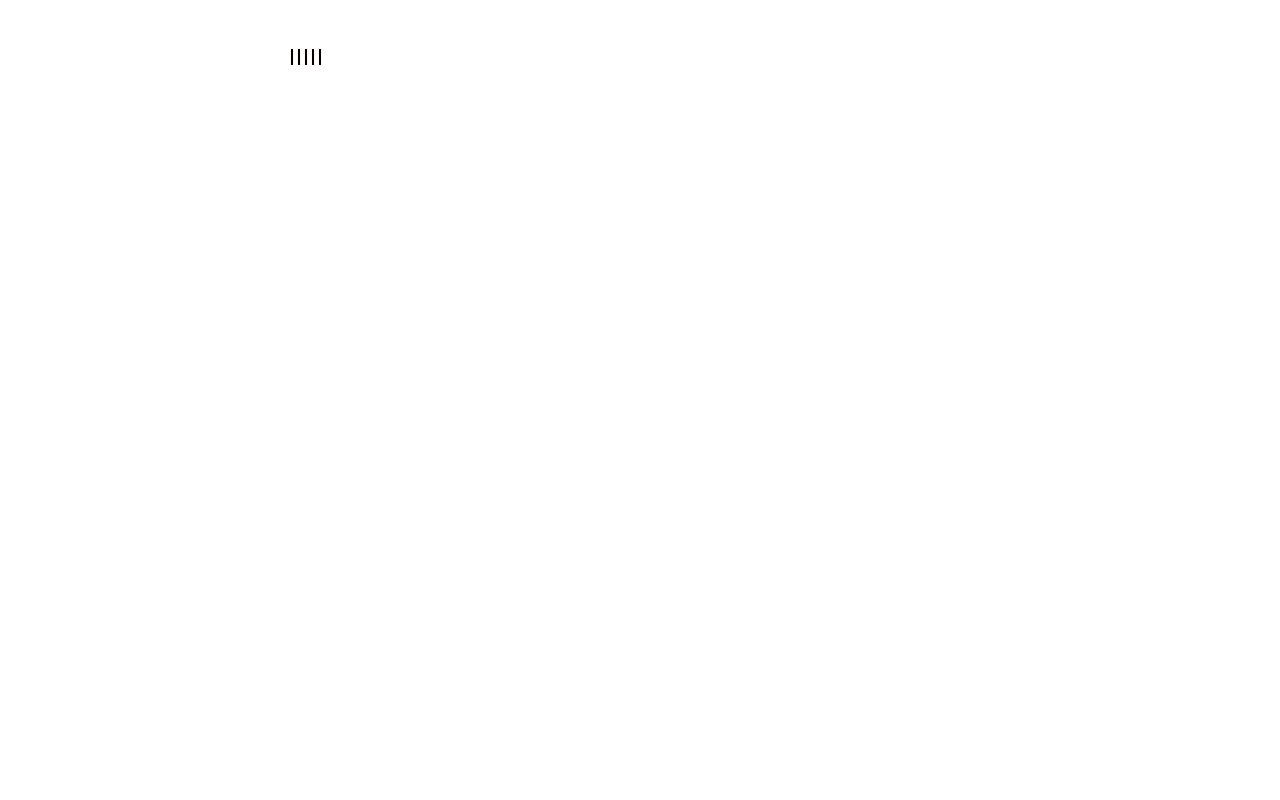
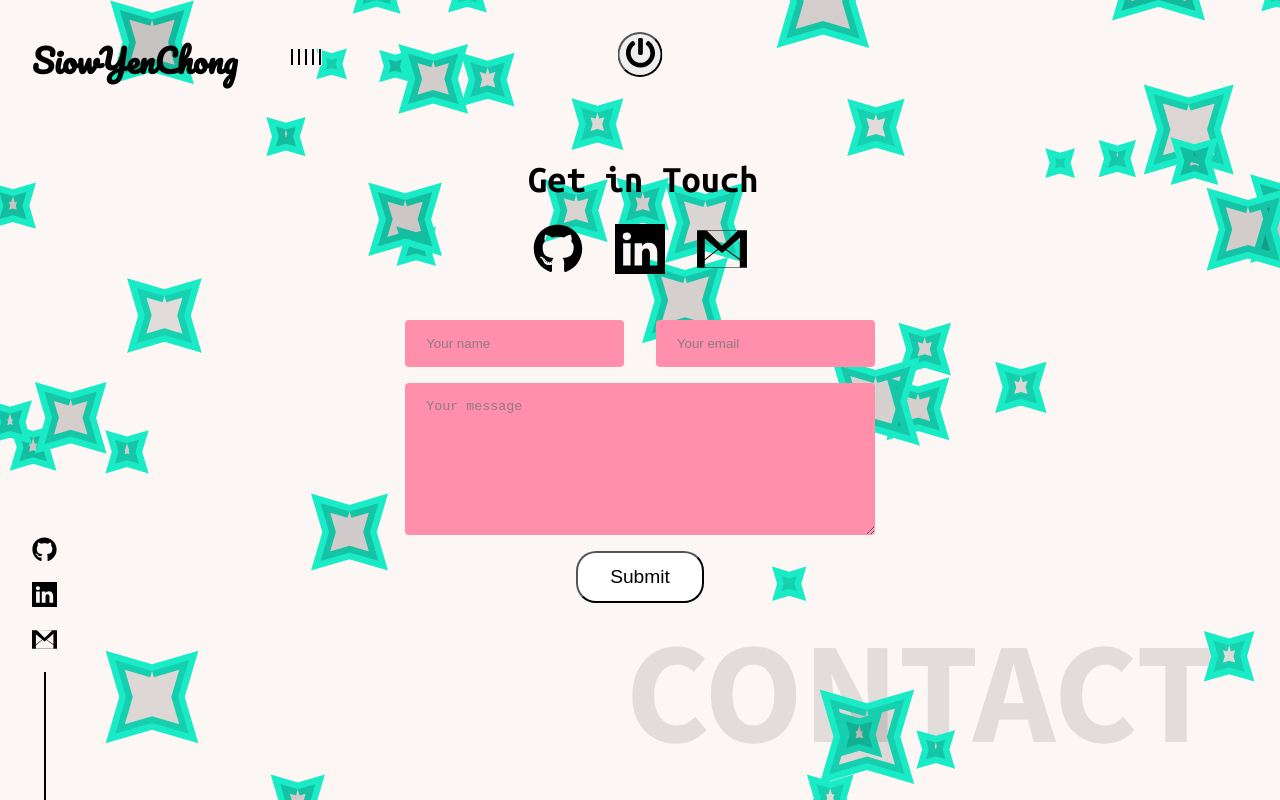
Before and after one commit to SiowYenChong/Portfolio-React-FramerMotion, a React (Create React App) app: page /contact in a window 1280 px wide. Before the commit this address had no page. Built offline with nearby package versions, Linux system fonts and the light colour scheme.

Commit message:
Added contact page

```diff
--- a/src/App.js
+++ b/src/App.js
@@ -8,6 +8,7 @@ import AboutPage from './components/AboutPage';
 import BlogPage from './components/BlogPage';
 import WorkPage from './components/WorkPage';
 import MySkillsPage from './components/MySkillsPage';
+import ContactPage from './components/ContactPage';
 import { AnimatePresence, motion } from 'framer-motion';
 import SoundBar from './subComponents/SoundBar';
 
@@ -32,6 +33,7 @@ function App() {
               <Route path="blog" element={<BlogPage />} />
               <Route path="work" element={<WorkPage />} />
               <Route path="skills" element={<MySkillsPage />} />
+              <Route path="contact" element={<ContactPage />} />
             </Routes>
           </motion.div>
         </AnimatePresence>
--- a/src/components/AboutPage.js
+++ b/src/components/AboutPage.js
@@ -43,7 +43,7 @@ const Main = styled.div`
     z-index: 3;
     line-index: 1.5;
     display: flex;
-    justofy-content: center;
+    justify-content: center;
     align-items: center;
     font-size: calc(0.6rem + 1vw);
     backdrop-filter: blur(4px);
--- /dev/null
+++ b/src/components/ContactPage.js
@@ -0,0 +1,174 @@
+import React from 'react';
+import { ThemeProvider, keyframes } from 'styled-components';
+import { LightTheme, DarkTheme } from './Theme';
+import styled from 'styled-components';
+import LogoComponent from '../subComponents/LogoComponent';
+import SocialIcons from '../subComponents/Sociallcons';
+import PowerButton from '../subComponents/PowerButton';
+import CustomParticle from '../subComponents/CustomParticle';
+import BigTitle from '../subComponents/BigTitle';
+import { Github, LinkedIn, Gmail } from '../components/AllSvgs';
+
+
+const Box = styled.div`
+    background-color: ${props => props.theme.body};
+    width: 100vw;
+    height: 100vh;
+    position: relative;
+    overflow: hidden;
+    z-index: 2; // Set a higher z-index for the Box component
+`;
+
+const ContactSection = styled.div`
+    width: 100vw;
+    padding: calc(2.5rem + 2.5vw) 0;
+    display: flex;
+    flex-direction: column;
+    align-items: center;
+    justify-content: center;
+    z-index: 3;
+`
+const Title = styled.h1`
+    color: ${props => props.theme.text};
+    width: 50vw;
+    height: 50vh;
+    font-size: calc(1.6rem + 1vw);
+    margin-bottom: 3rem;
+    position: absolute;
+    right: calc(3rem + 5vw);
+    top: 10rem;
+    font-family: 'Ubuntu Mono', monospace;
+    font-weight: 900;
+    z-index: 3;
+`
+const Icons = styled.div`
+  display: inline-flex;
+  margin-bottom: 3rem;
+  align-items: center;
+  position: absolute;
+  top: 14rem;
+  z-index: 3;
+  a {
+    &:not(:last-child) {
+      margin-right: 2rem;
+    }
+    &:hover {
+      filter: invert(20%);
+      sepia(100%) saturate(300%) hue-rotate(180deg);
+    }
+  }
+`;
+
+const Form = styled.form`
+    position: absolute;
+    top: 20rem;
+    z-index: 4;
+    display: flex;
+    flex-direction: column;
+    justify-content: center;
+    input{
+        padding: 1rem calc(0.5rem + 1vw);
+        margin-bottom: 1rem;
+        background-color: #ff8fab;
+        border: none;
+        border-radius: 4px;
+        &:active, &:focus{
+            border: none;
+            outline: none;
+            background-color: #ff8fab;
+        }
+        &::placeholder{
+            opacity: 0.8;
+        }
+        &[name="name"]{
+            margin-right: 2rem;
+        }
+    }
+    textarea{
+        padding: 1rem calc(0.5rem + 1vw);
+        margin-bottom: 1rem;
+        background-color: #ff8fab;
+        border: none;
+        border-radius: 4px;
+        &:active, &:focus{
+            border: none;
+            outline: none;
+            background-color: #ff8fab;
+        }
+        &::placeholder{
+            opacity: 0.8;
+        }
+    }
+    button{
+        padding: 0.8rem 2rem;
+        background-color: white;
+        border-radius: 20px;
+        font-size: 1.2rem;
+        cursor: pointer;
+        transition: all 0.2s;
+        &:hover{
+            transform: scale(1.1);
+        }
+        &:active{
+            transform: scale(0.9);
+        }
+    }
+`;
+
+const Row = styled.div`
+
+`
+
+const ParticleContainer = styled.div`
+    position: absolute;
+    top: 0;
+    left: 0;
+    width: 100%;
+    height: 100%;
+    z-index: 1; // Set a lower z-index for the ParticleComponent container
+`;
+
+const ContactPage = (props) => {
+    return (
+        <ThemeProvider theme={LightTheme}>
+            <Box>
+                <LogoComponent theme = 'light'/>
+                <SocialIcons theme = 'light'/>
+                <PowerButton/>
+                    <ContactSection>
+                        <Title>
+                            Get in Touch
+                        </Title>
+                        <Icons>
+                            <a href="https://github.com/SiowYenChong" target="_blank">
+                            <Github width={50} height={50} fill='black' />
+                            </a>
+                            <a href="https://www.linkedin.com/in/chong-siow-yen" target="_blank">
+                            <LinkedIn width={50} height={50} fill='black' />
+                            </a>
+                            <a href="mailto:Clairechong998@gmail.com" target="_blank">
+                            <Gmail width={50} height={50} fill='black' />
+                            </a>
+                        </Icons>
+                        <Form>
+                            <Row>
+                                <input type="text" name="name" placeholder="Your name" />
+                                <input type="email" name="email" placeholder="Your email" />
+                            </Row>
+                            <textarea name="message" placeholder="Your message" cols="30" rows="8"></textarea>
+                            <div style = {{margin: "0 auto"}}>
+                                <button>Submit</button>
+                            </div>
+                        </Form>
+                    </ContactSection>
+                    <ParticleContainer>
+                        <CustomParticle />
+                    </ParticleContainer>
+                <BigTitle text = 'CONTACT' top = '75%' right = '5%'/>
+            </Box>
+        </ThemeProvider>
+    );
+};
+
+
+export default ContactPage
--- a/src/components/Main.js
+++ b/src/components/Main.js
@@ -4,7 +4,6 @@ import PowerButton from '../subComponents/PowerButton';
 import LogoComponent from '../subComponents/LogoComponent';
 import Sociallcons from '../subComponents/Sociallcons';
 import Intro from './Intro';
-import { NavLink } from 'react-router-dom';
 import { Heart } from './AllSvgs';
 import { useState } from 'react';
 import { motion } from 'framer-motion';
@@ -194,9 +193,7 @@ const Main = () => {
                     </motion.h2>
                 </ResumeContainer>
 
-            <Contact
-            target="_blank"
-            href="mailto:Clairechong998@gmail.com"
+            <Contact href="/contact"
             >
             <motion.h2
                 initial={{
--- /dev/null
+++ b/src/config/particlesConfigCustom.js
@@ -0,0 +1,60 @@
+const particlesConfigCustom = {
+  fpsLimit: 60,
+  particles: {
+    number: {
+      value: 139,
+      density: { enable: true, value_area: 2886.1417095579413 }
+    },
+    color: { value: "#000000" },
+    shape: {
+      type: "star",
+      stroke: { width: 13, color: "#19ebc6" },
+      polygon: { nb_sides: 4 },
+      image: { src: "img/github.svg", width: 80, height: 100 }
+    },
+    opacity: {
+      value: 0.21646062821684559,
+      random: true,
+      anim: { enable: false, speed: 1, opacity_min: 0.1, sync: false }
+    },
+    size: {
+      value: 28.05971106514665,
+      random: true,
+      anim: { enable: false, speed: 40, size_min: 0.1, sync: false }
+    },
+    line_linked: {
+      enable: false,
+      distance: 400.85301521638075,
+      color: "#000000",
+      opacity: 0.32068241217310456,
+      width: 1.4430708547789706
+    },
+    move: {
+      enable: true,
+      speed: 6,
+      direction: "bottom",
+      random: false,
+      straight: false,
+      out_mode: "out",
+      bounce: false,
+      attract: { enable: false, rotateX: 600, rotateY: 1200 }
+    }
+  },
+  interactivity: {
+    detect_on: "canvas",
+    events: {
+      onhover: { enable: true, mode: "grab" },
+      onclick: { enable: true, mode: "repulse" },
+      resize: true
+    },
+    modes: {
+      grab: { distance: 414.159378273686, line_linked: { opacity: 0.5 } },
+      bubble: { distance: 400, size: 4, duration: 0.3, opacity: 1, speed: 3 },
+      repulse: { distance: 407.5924075924076, duration: 0.4 },
+      push: { particles_nb: 4 },
+      remove: { particles_nb: 2 }
+    }
+  },
+  retina_detect: true
+}
+export default particlesConfigCustom;
--- /dev/null
+++ b/src/subComponents/CustomParticle.js
@@ -0,0 +1,33 @@
+// Import necessary dependencies and particle configuration
+import React from 'react';
+import styled from 'styled-components';
+import Particles from 'react-tsparticles';
+import particleConfig from '../config/particlesConfigCustom'; // Import your common particle configuration
+import { loadFull } from "tsparticles";
+
+const ParticleContainer = styled.div`
+  position: absolute;
+  top: 0;
+  right: 0;
+  left: 0;
+  bottom: 0;
+  z-index: 0;
+`;
+
+const ParticleComponent = () => {
+    async function loadParticles(main) {
+        await loadFull(main)
+    }
+  return (
+    <ParticleContainer>
+      <Particles
+        id="tsparticles"
+        init = {loadParticles}
+        options={particleConfig} // Use the common particle configuration
+        style={{ position: 'absolute', top: 0 }}
+      />
+    </ParticleContainer>
+  );
+};
+
+export default ParticleComponent;
```
